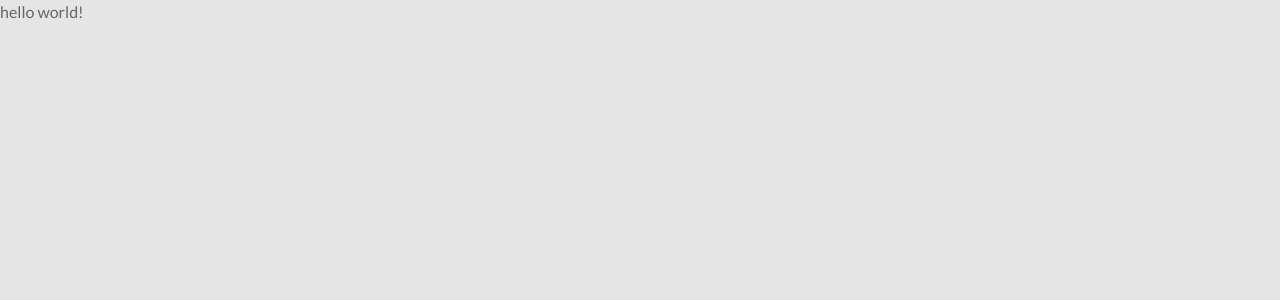
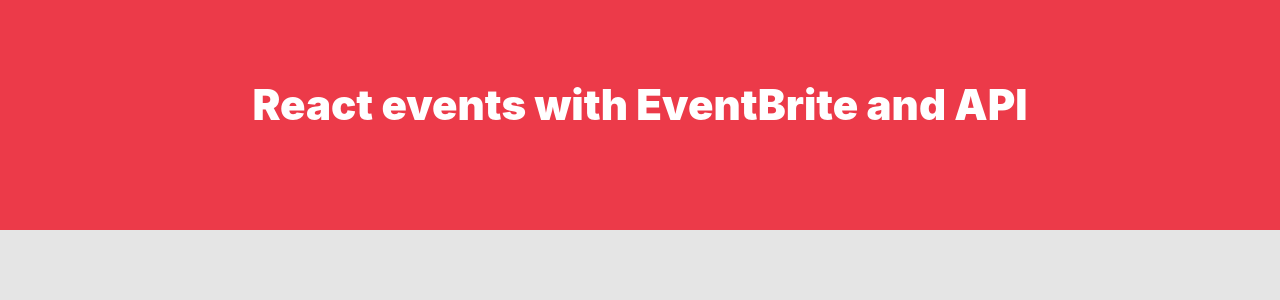
Before and after one commit to jmendozacr/events-app, a React (Create React App) app: page / in a window 1280 px wide. Shown: the top 300 px of the page. Built offline with nearby package versions, Linux system fonts and the light colour scheme; no server answers.

Commit message:
get categories from eventbrite api using react context

```diff
--- a/package.json
+++ b/package.json
@@ -3,6 +3,7 @@
   "version": "0.1.0",
   "private": true,
   "dependencies": {
+    "axios": "^0.19.0",
     "react": "^16.9.0",
     "react-dom": "^16.9.0",
     "react-scripts": "3.1.1"
--- a/src/App.js
+++ b/src/App.js
@@ -1,11 +1,15 @@
-import React from 'react';
+import React              from 'react';
+import Header             from './components/Header';
+import CategoriesProvider from './context/CategoriesContext';
 
 function App() {
-  return (
-    <div className="App">
-      hello world!
-    </div>
-  );
+    return (
+        <CategoriesProvider>
+            <Header
+                title="React events with EventBrite and API"
+            />
+        </CategoriesProvider>
+    );
 }
 
 export default App;
--- a/src/components/Header.js
+++ b/src/components/Header.js
@@ -0,0 +1,14 @@
+import React from 'react'
+import PropTypes from 'prop-types'
+
+const Header = ({title}) => (
+    <header className="uk-margin" uk-margin="true">
+        <h1 className="uk-text-center">{title}</h1>
+    </header>
+)
+
+Header.propTypes = {
+    title: PropTypes.string.isRequired
+}
+
+export default Header
--- /dev/null
+++ b/src/context/CategoriesContext.js
@@ -0,0 +1,43 @@
+import React, { Component } from 'react';
+import PropTypes            from 'prop-types';
+import axios                from 'axios';
+
+const CategoriesContext = React.createContext();
+export const CategoriesConsumer = CategoriesContext.Consumer;
+
+export class CategoriesProvider extends Component {
+    state = {
+        categories: []
+    }
+
+    token = "XY57G4W5QDKNSZGYX6XB";
+
+    componentDidMount(){
+        this.getCategories();
+    }
+
+    getCategories = async () => {
+        let url = `https://www.eventbriteapi.com/v3/categories/?token=${this.token}`;
+
+        let categories = await axios.get(url);
+
+        this.setState({
+            categories: categories.data.categories
+        });
+    }
+
+    render() {
+        return (
+            <CategoriesContext.Provider
+                value={{
+                    categories: this.state.categories
+                }}
+            >
+                {this.props.children}
+
+            </CategoriesContext.Provider>
+        );
+    }
+}
+
+export default CategoriesProvider
```
Also changed, not shown: 1 other file (tests, documents, lock files or other folders).
